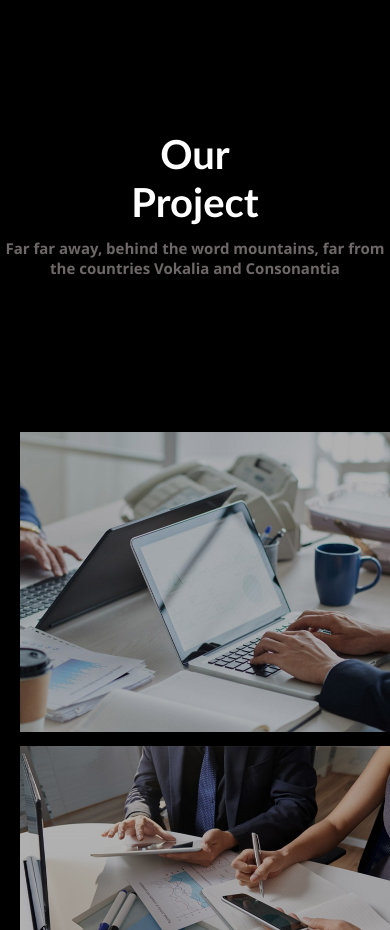
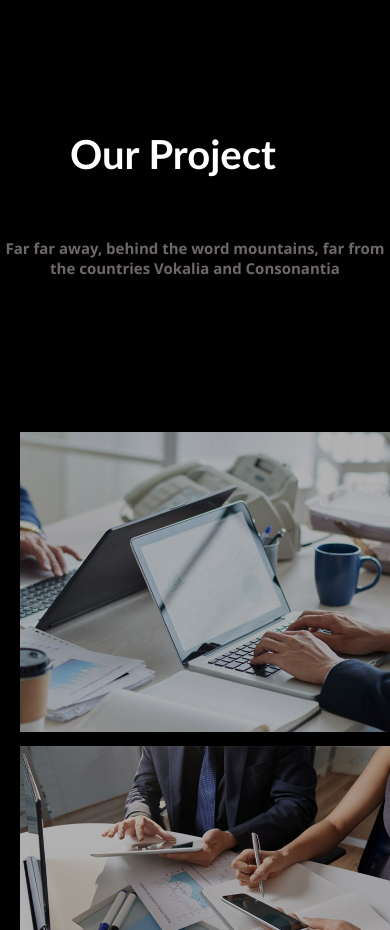
Before and after one commit to salmanmustopha/thompsons.github.io, a plain HTML site: page index.html in a window 390 px wide. Shown: the part 7380-8310 px from the top of the page. Drawn offline with nearby package versions, Linux system fonts and the light colour scheme.

Commit message:
Add files via upload

```diff
--- a/index.css
+++ b/index.css
@@ -253,6 +253,12 @@ border-left: 2px  solid blue;
   font-family: 'Trebuchet MS', 'Lucida Sans Unicode', 'Lucida Grande', 'Lucida Sans', Arial, sans-serif;
 
   }
+
+  .rev{
+    text-align: center;
+    font-size: 50px;
+    font-family: 'Trebuchet MS', 'Lucida Sans Unicode', 'Lucida Grande', 'Lucida Sans', Arial, sans-serif;
+      }
 
   .p{
   text-align: center;
@@ -993,9 +999,14 @@ border-left: 2px  solid blue;
     padding: 0px 100px;
     font-size: 30px;
     font-family: 'Trebuchet MS', 'Lucida Sans Unicode', 'Lucida Grande', 'Lucida Sans', Arial, sans-serif;
-
     }
 
+    .rev{
+      text-align: center;
+      font-size: 30px;
+      font-family: 'Trebuchet MS', 'Lucida Sans Unicode', 'Lucida Grande', 'Lucida Sans', Arial, sans-serif;
+      padding: 0px 70px;
+    }
     .p{
     text-align: center;
     color: rgb(109, 103, 103);
@@ -1020,9 +1031,7 @@ border-left: 2px  solid blue;
     border-radius: 10px;
     margin: 0px 5px;
     }
-    #w{
-      font-size: 20px;
-    }
+
     .year{
     color: orange;
     padding: 0px 40px;
--- a/index.html
+++ b/index.html
@@ -249,7 +249,7 @@
   </div></div>
   <br><br><br><br><br><br><br><br><br><br>
   <main id="projects">Lorem ipsum dolor sit amet, </main>
-  <h1 class="res" id="w">Our Project</h1>
+  <h1 class="rev" id="w">Our Project</h1>
   <br>
   <p class="p">Far far away, behind the word mountains, far from the countries Vokalia and Consonantia</p>
   <br><br><br>
```
